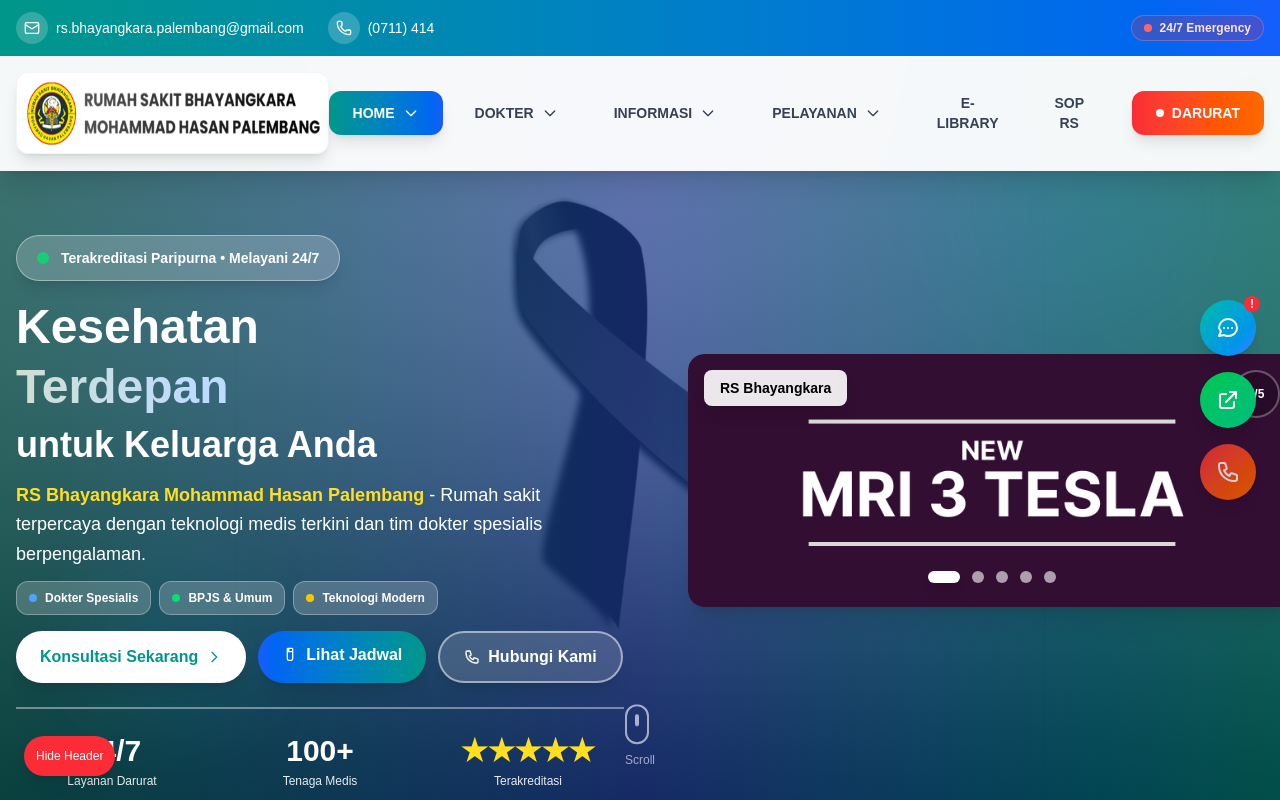
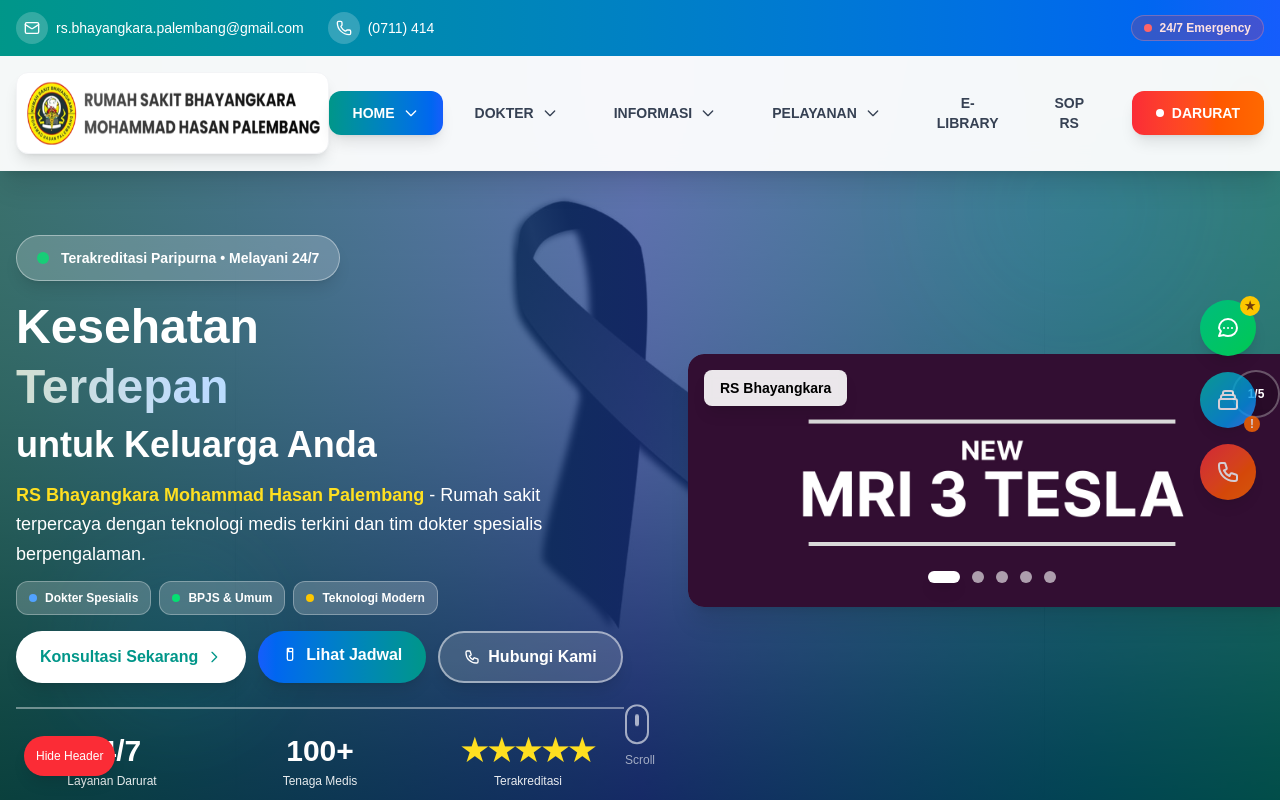
Before and after one commit to Kokorody/Web-profile-Bhayangkara, a Next.js app in the folder frontend/: page / in a window 1280 px wide. Shown: the top 800 px of the page. Built offline with nearby package versions, Linux system fonts and the light colour scheme.

Commit message:
feat: update chatbot integration with new links and enhanced user notifications

```diff
--- a/frontend/src/app/page.tsx
+++ b/frontend/src/app/page.tsx
@@ -1036,28 +1036,36 @@
 
         {/* Floating action buttons */}
         <div className="fixed right-6 top-1/2 -translate-y-1/2 z-30 space-y-4">
+          {/* Primary: Direct to new tab - Most reliable */}
           <button
-            onClick={() => setIsChatbotOpen(true)}
-            className="w-14 h-14 bg-gradient-to-br from-teal-500 to-blue-500 rounded-full shadow-lg hover:shadow-xl flex items-center justify-center text-white hover:scale-110 transition-all duration-300 group relative"
-            title="Chat dengan Asisten Kesehatan"
+            onClick={() => window.open('https://tmed.dika.live/', '_blank', 'width=1200,height=800,scrollbars=yes,resizable=yes')}
+            className="w-14 h-14 bg-gradient-to-br from-emerald-500 to-green-500 rounded-full shadow-lg hover:shadow-xl flex items-center justify-center text-white hover:scale-110 transition-all duration-300 group relative"
+            title="Chat dengan Asisten Kesehatan (Rekomendasi)"
           >
             <svg className="w-6 h-6 group-hover:rotate-12 transition-transform duration-300" fill="none" stroke="currentColor" viewBox="0 0 24 24">
               <path strokeLinecap="round" strokeLinejoin="round" strokeWidth={2} d="M8 12h.01M12 12h.01M16 12h.01M21 12c0 4.418-4.03 8-9 8a9.863 9.863 0 01-4.126-.9L3 20l1.9-4.874A9.863 9.863 0 013 12c0-4.97 4.03-9 9-9s9 4.03 9 9z" />
             </svg>
-            {/* Notification dot for new features */}
-            <div className="absolute -top-1 -right-1 w-4 h-4 bg-red-500 rounded-full flex items-center justify-center">
-              <span className="text-xs font-bold text-white">!</span>
+            {/* Recommended badge */}
+            <div className="absolute -top-1 -right-1 w-5 h-5 bg-yellow-400 rounded-full flex items-center justify-center">
+              <span className="text-xs font-bold text-yellow-900">★</span>
             </div>
           </button>
+
+          {/* Secondary: Modal popup */}
           <button
-            onClick={() => window.open('https://tmed.dika.live/chat/name', '_blank', 'width=1200,height=800,scrollbars=yes,resizable=yes')}
-            className="w-14 h-14 bg-gradient-to-br from-green-500 to-emerald-500 rounded-full shadow-lg hover:shadow-xl flex items-center justify-center text-white hover:scale-110 transition-all duration-300 group"
-            title="Buka Chat di Tab Baru"
+            onClick={() => setIsChatbotOpen(true)}
+            className="w-14 h-14 bg-gradient-to-br from-teal-500 to-blue-500 rounded-full shadow-lg hover:shadow-xl flex items-center justify-center text-white hover:scale-110 transition-all duration-300 group relative opacity-80 hover:opacity-100"
+            title="Chat dalam Modal (Mungkin terbatas)"
           >
             <svg className="w-6 h-6 group-hover:rotate-12 transition-transform duration-300" fill="none" stroke="currentColor" viewBox="0 0 24 24">
-              <path strokeLinecap="round" strokeLinejoin="round" strokeWidth={2} d="M10 6H6a2 2 0 00-2 2v10a2 2 0 002 2h10a2 2 0 002-2v-4M14 4h6m0 0v6m0-6L10 14" />
+              <path strokeLinecap="round" strokeLinejoin="round" strokeWidth={2} d="M19 11H5m14 0a2 2 0 012 2v6a2 2 0 01-2 2H5a2 2 0 01-2-2v-6a2 2 0 012-2m14 0V9a2 2 0 00-2-2M5 11V9a2 2 0 012-2m0 0V5a2 2 0 012-2h6a2 2 0 012 2v2M7 7h10" />
             </svg>
+            <div className="absolute -bottom-1 -right-1 w-4 h-4 bg-orange-500 rounded-full flex items-center justify-center">
+              <span className="text-xs font-bold text-white">!</span>
+            </div>
           </button>
+
+          {/* Emergency contact */}
           <button className="w-14 h-14 bg-gradient-to-br from-red-500 to-orange-500 rounded-full shadow-lg hover:shadow-xl flex items-center justify-center text-white hover:scale-110 transition-all duration-300 group animate-pulse">
             <svg className="w-6 h-6 group-hover:rotate-12 transition-transform duration-300" fill="none" stroke="currentColor" viewBox="0 0 24 24">
               <path strokeLinecap="round" strokeLinejoin="round" strokeWidth={2} d="M3 5a2 2 0 012-2h3.28a1 1 0 01.948.684l1.498 4.493a1 1 0 01-.502 1.21l-2.257 1.13a11.042 11.042 0 005.516 5.516l1.13-2.257a1 1 0 011.21-.502l4.493 1.498a1 1 0 01.684.949V19a2 2 0 01-2 2h-1C9.716 21 3 14.284 3 6V5z" />
@@ -1994,21 +2002,35 @@
               {/* Chatbot iframe */}
               <div className="h-[calc(100%-60px)] relative">
                 <iframe
-                  src="https://tmed.dika.live/chat/name"
+                  src="https://tmed.dika.live/"
                   className="w-full h-full border-0"
                   title="Healthcare Chatbot"
                   allow="microphone; camera; geolocation"
-                  sandbox="allow-same-origin allow-scripts allow-forms allow-popups allow-presentation allow-navigation allow-top-navigation-by-user-activation"
+                  sandbox="allow-same-origin allow-scripts allow-forms allow-popups allow-presentation allow-navigation allow-top-navigation allow-top-navigation-by-user-activation"
                   referrerPolicy="no-referrer-when-downgrade"
                 />
 
-                {/* Fallback notice */}
-                <div className="absolute bottom-2 left-2 right-2 bg-yellow-50 border border-yellow-200 rounded-lg p-2 text-xs text-yellow-800 opacity-90">
-                  <div className="flex items-center gap-2">
-                    <svg className="w-4 h-4 text-yellow-600 flex-shrink-0" fill="none" stroke="currentColor" viewBox="0 0 24 24">
-                      <path strokeLinecap="round" strokeLinejoin="round" strokeWidth={2} d="M13 16h-1v-4h-1m1-4h.01M21 12a9 9 0 11-18 0 9 9 0 0118 0z" />
-                    </svg>
-                    <span>Jika form tidak bekerja dengan baik, gunakan tombol hijau di sidebar untuk membuka di tab baru</span>
+                {/* Enhanced notice with action button */}
+                <div className="absolute bottom-2 left-2 right-2 bg-gradient-to-r from-blue-50 to-teal-50 border border-blue-200 rounded-lg p-3 shadow-lg">
+                  <div className="flex items-center justify-between gap-3">
+                    <div className="flex items-center gap-2 flex-1">
+                      <svg className="w-5 h-5 text-blue-600 flex-shrink-0" fill="none" stroke="currentColor" viewBox="0 0 24 24">
+                        <path strokeLinecap="round" strokeLinejoin="round" strokeWidth={2} d="M13 16h-1v-4h-1m1-4h.01M21 12a9 9 0 11-18 0 9 9 0 0118 0z" />
+                      </svg>
+                      <span className="text-sm text-blue-800 font-medium">Form tidak dapat melanjutkan?</span>
+                    </div>
+                    <button
+                      onClick={() => {
+                        setIsChatbotOpen(false);
+                        window.open('https://tmed.dika.live/', '_blank', 'width=1200,height=800,scrollbars=yes,resizable=yes');
+                      }}
+                      className="bg-gradient-to-r from-blue-500 to-teal-500 hover:from-blue-600 hover:to-teal-600 text-white px-4 py-2 rounded-lg text-sm font-semibold transition-all duration-200 flex items-center gap-1 shadow-md hover:shadow-lg"
+                    >
+                      <svg className="w-4 h-4" fill="none" stroke="currentColor" viewBox="0 0 24 24">
+                        <path strokeLinecap="round" strokeLinejoin="round" strokeWidth={2} d="M10 6H6a2 2 0 00-2 2v10a2 2 0 002 2h10a2 2 0 002-2v-4M14 4h6m0 0v6m0-6L10 14" />
+                      </svg>
+                      Buka di Tab Baru
+                    </button>
                   </div>
                 </div>
               </div>
```
